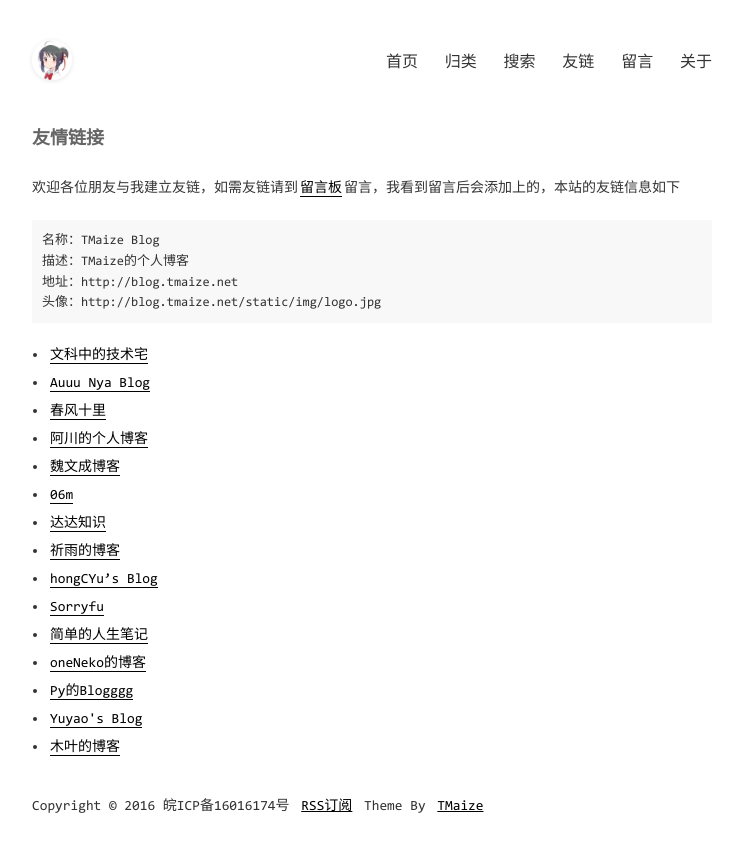
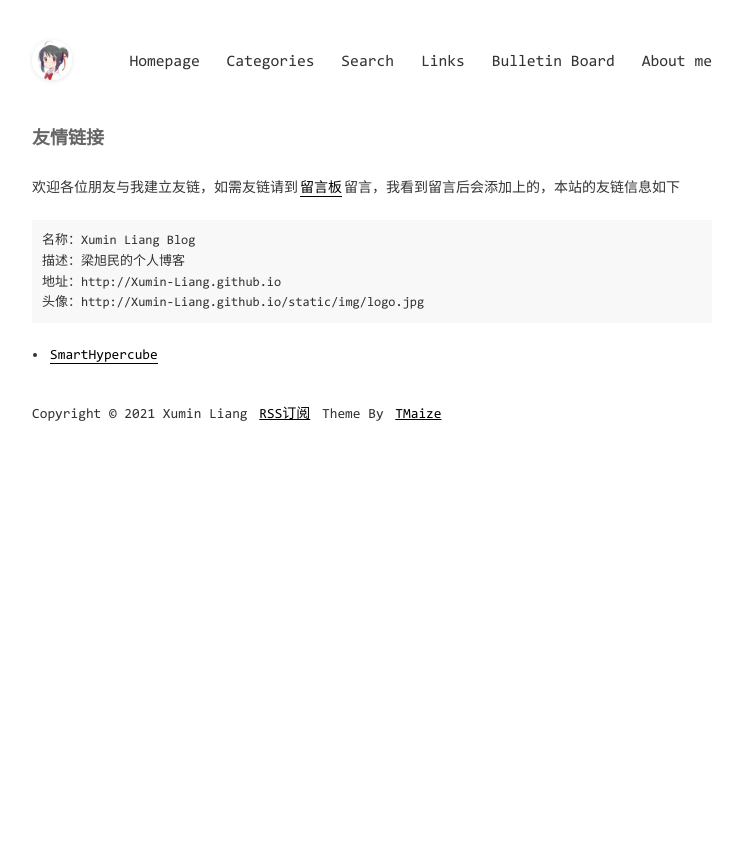
Before and after one commit to Xumin-Liang/Xumin-Liang.github.io, a Jekyll site: the page built from pages/links.md, in a window 1280 px wide. Shown: the top 852 px of the page, without its empty margins (268-1011 px from the left). Built offline with Jekyll 4.4.1, drawn with Linux system fonts in a browser that asks for light colours; comment, search, counter and statistics services are not loaded.

Commit message:
Update _config.yml

```diff
--- a/_config.yml
+++ b/_config.yml
@@ -1,11 +1,11 @@
 encoding: utf-8
 
 # SEO相关信息
-title: TMaize Blog
-description: TMaize的个人博客
-keywords: TMaize,Blog,Java,Html,JavaScript
-author: TMaize
-footerText: 'Copyright © 2016 皖ICP备16016174号'
+title: Xumin Liang Blog
+description: 梁旭民的个人博客
+keywords: Xumin Liang,Blog, Mathematics, Physics
+author: Xumin Liang
+footerText: 'Copyright © 2021 Xumin Liang'
 
 # 这些不要动
 permalink: /posts/:year/:month/:day/:title.html
@@ -17,29 +17,29 @@ exclude: ['CNAME', 'README.md', 'LICENSE', '_site', 'dist', 'Gemfile', 'Gemfile.
 
 # 域名配置
 # baseurl配置,如果网站部署在根目录下的其他目录中，请设置为 /目录名
-domainUrl: 'http://blog.tmaize.net'
+domainUrl: 'http://Xumin-Liang.github.io'
 baseurl: ''
 
 # 吐个槽地址，会在chat页面中重定向到该地址
-tucaoUrl: https://support.qq.com/product/86335
+tucaoUrl: https://
 
 # 菜单
 menu:
-  - title: 首页
+  - title: Homepage
     url: /
-  - title: 归类
+  - title: Categories
     url: /pages/categories.html
-  - title: 搜索
+  - title: Search
     url: /pages/search.html
-  - title: 友链
+  - title: Links
     url: /pages/links.html
-  - title: 留言
+  - title: Bulletin Board
     url: /pages/chat.html
-  - title: 关于
+  - title: About me
     url: /pages/about.html
 
 # 点击页面文字冒出特效,不需要请设置为false
-extClickEffect: true
+extClickEffect: false
 
 # Google Adsense,不需要请设置为false
 # _includes/ext-adsense.html 里面修改为自己的配置
@@ -50,40 +50,12 @@ extAdsense: false
 extMTA: true
 
 # 百度收录自动推送,不需要请设置为false
-extBaidu: true
+extBaidu: false
 
 # 数学公式支持，比较影响加载速度,不需要请设置为false
-extMath: false
+extMath: true
 
 # 友情链接
 links:
-  - title: 文科中的技术宅
-    url: https://www.townwang.com
-  - title: Auuu Nya Blog
-    url: http://mu1er.cn
-  - title: 春风十里
-    url: https://www.geek-era.com
-  - title: 阿川的个人博客
-    url: https://achuan.io
-  - title: 魏文成博客
-    url: https://www.wwc.ren
-  - title: 06m
-    url: https://www.06m.me
-  - title: 达达知识
-    url: https://www.dadapush.com
-  - title: 祈雨的博客
-    url: https://wakzz.cn
-  - title: hongCYu’s Blog
-    url: https://hongcyu.cn
-  - title: Sorryfu
-    url: https://fushaolei.github.io
-  - title: 简单的人生笔记
-    url: https://yoyling.com
-  - title: oneNeko的博客
-    url: https://blog.oneneko.com
-  - title: Py的Blogggg
-    url: https://blog.pyliubaolin.top
-  - title: Yuyao's Blog
-    url: http://hellocode.ink
-  - title: 木叶的博客
-    url: https://muye.ml
+  - title: SmartHypercube
+    url: 0x01.me
```
